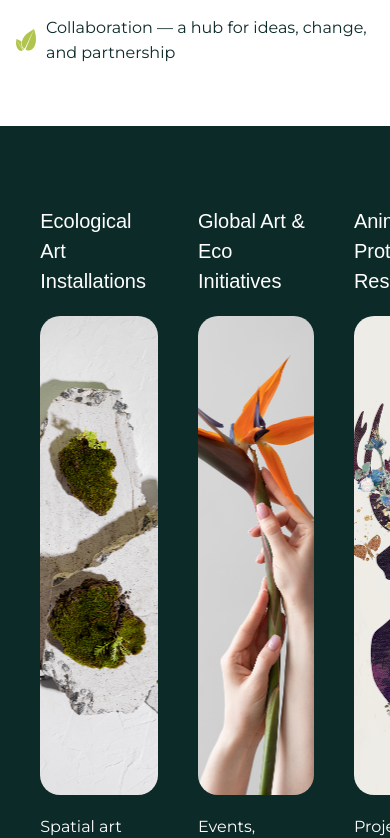
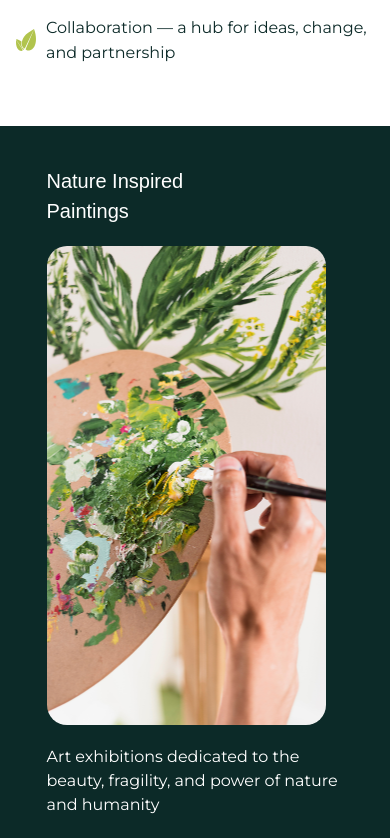
Before and after one commit to katrin-troyan/ecogo-art, a React (Vite) app: page / in a window 390 px wide. Shown: the part 1349-2187 px from the top of the page. Built offline with nearby package versions, Linux system fonts and the light colour scheme; a web font is replaced by a local one.

Commit message:
Responsive: Projects section tablet 2-col, mobile 1-col

```diff
--- a/src/components/Projects/Projects.module.css
+++ b/src/components/Projects/Projects.module.css
@@ -49,20 +49,33 @@
   color: var(--color-text-light);
 }
 
-/* ===== RESPONSIVE ===== */
+/* ===== TABLET (2 колонки) ===== */
 @media (max-width: 1024px) {
+  .projects {
+    padding: 40px 40px;
+  }
+
   .grid {
-    grid-template-columns: repeat(2, 1fr);
-    gap: 20px;
+    flex-wrap: wrap;
+    gap: 24px;
+    justify-content: center;
   }
 }
 
-@media (max-width: 600px) {
+/* ===== MOBILE (1 колонка) ===== */
+@media (max-width: 768px) {
   .projects {
-    padding: 60px 24px;
+    padding: 20px 16px;
   }
 
   .grid {
-    grid-template-columns: 1fr;
+    flex-direction: column;
+    align-items: center;
+    gap: 10px;
+  }
+
+  .card {
+    gap: 20px;
+    padding: 20px 10px;
   }
 }
```
